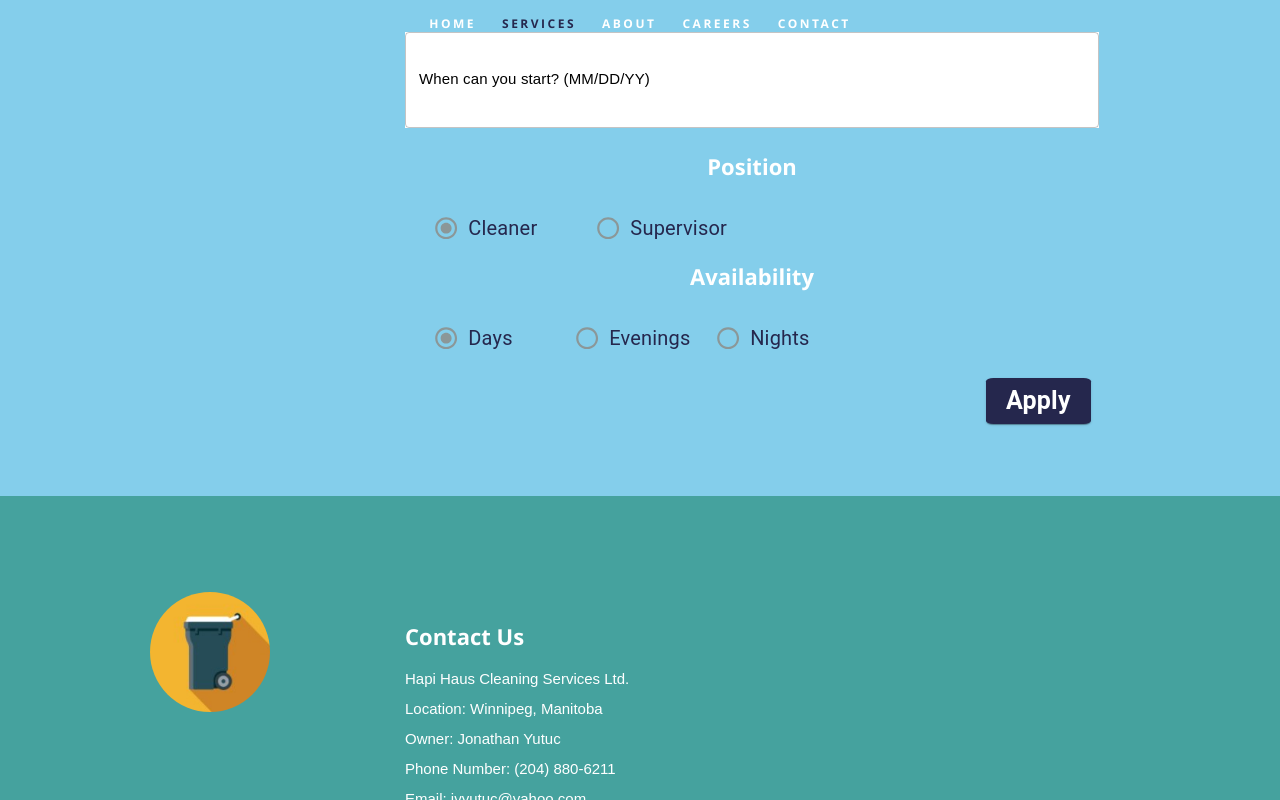
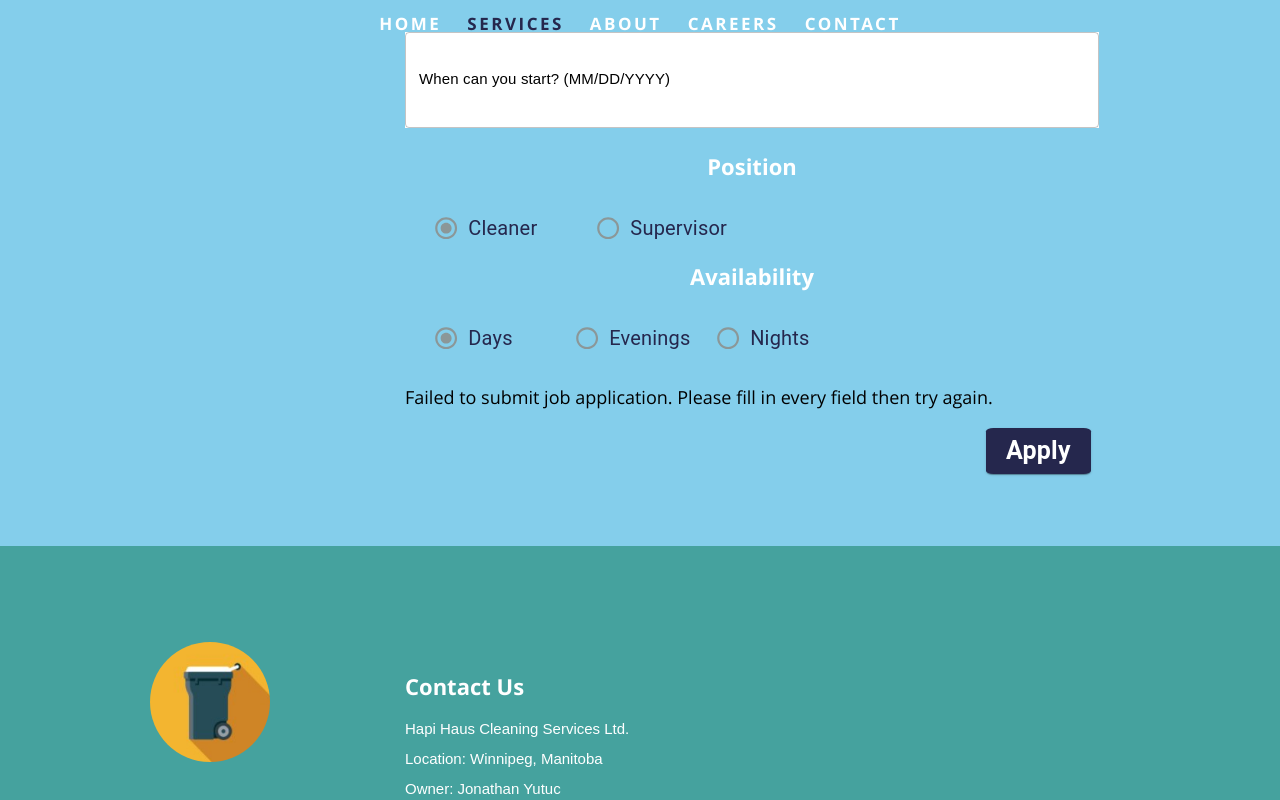
Before and after one commit to Yutuc/happyhaus-website, a React (Create React App) app: page / in a window 1280 px wide. Both pictures are taken after a click on the button "Apply". Shown: the part 2425-3225 px from the top of the page. Built offline with nearby package versions, Linux system fonts and the light colour scheme.

Commit message:
Added error checking for empty input fields and successful application screen after pressing Apply button.

```diff
--- a/package.json
+++ b/package.json
@@ -8,6 +8,7 @@
     "@testing-library/jest-dom": "^5.11.4",
     "@testing-library/react": "^11.1.0",
     "@testing-library/user-event": "^12.1.10",
+    "@types/react-transition-group": "^1.1.8",
     "anix": "^1.3.6",
     "emailjs-com": "^3.2.0",
     "jquery": "^3.6.0",
@@ -17,6 +18,7 @@
     "react-ga": "^3.3.0",
     "react-reveal": "^1.2.2",
     "react-scripts": "4.0.3",
+    "react-transition-group": "^4.4.2",
     "react-zmage": "^0.8.5-beta.36",
     "web-vitals": "^1.0.1"
   },
--- a/public/css/layout.css
+++ b/public/css/layout.css
@@ -176,6 +176,7 @@ ul#nav li a {
    line-height: 32px;
 	text-decoration: none;
    text-align: left;
+   font-size: 17px;
    color: #fff;
 
 	-webkit-transition: color .2s ease-in-out;
--- a/public/data.json
+++ b/public/data.json
@@ -6,6 +6,7 @@
     "servicesImage":"servicesicon.jpg",
     "aboutImage":"abouticon.jpg",
     "careerImage":"careericon.jpg",
+    "resultImage":"resulticon.jpg",
     "contactImage":"contacticon.jpg",
     "aboutText":"Hapi Haus Cleaning Services Ltd. is a proud family company with strong business ethics and principles. We believe in being honest and transparent with our clients and in building long-standing relationships on trust and integrity. We stand behind our high standards and quality services. We are committed to utilizing our resources and expertise to meet the ever-changing demands and objectives of your business.",
     "servicesText":"Hapi Haus Cleaning Services is a facility services company that empowers its customers through an approach that lowers facility service costs, increases efficiency and energizes performance. To achieve quality results, we formulate a cleaning service plan tailored to your office, warehouse, car dealership, retail stores. This approach allows us to maintain high standards based on specific performance metrics. As a result, it becomes easier to meet your cleaning needs. As skilled and trained cleaning professionals, we realize that a corporate image and a clean, healthy working environment is a must. We offer all the standard janitorial necessities such as: ",
--- a/src/App.js
+++ b/src/App.js
@@ -9,6 +9,7 @@ import Services from "./Components/Services";
 import Careers from "./Components/Careers";
 import Contact from "./Components/Contact";
 import emailjs from 'emailjs-com'
+import Result from "./Components/Result";
 
 class App extends Component {
   constructor(props) {
@@ -21,6 +22,7 @@ class App extends Component {
       startDate: "",
       position: "Cleaner",
       availability: "Day",
+      jobApplicationSubmited: false,
       data: {}
     };
 
@@ -34,6 +36,8 @@ class App extends Component {
     this.onChangeStartDate = this.onChangeStartDate.bind(this)
     this.onChangePosition = this.onChangePosition.bind(this)
     this.onChangeAvailability = this.onChangeAvailability.bind(this)
+    this.mainState = this.mainState.bind(this)
+    this.renderJobApplication = this.renderJobApplication.bind(this)
     this.submitJobApplication = this.submitJobApplication.bind(this)
   }
 
@@ -67,6 +71,14 @@ class App extends Component {
       availability: this.state.availability
     }
     , "user_EVG4whE5zfJ3KxDiS87DL");
+
+    this.setState({
+      jobApplicationSubmited: true,
+    })
+  }
+
+  mainState() {
+    return this.state;
   }
 
   onChangeFirstName(firstName) {
@@ -111,12 +123,9 @@ class App extends Component {
     });
   }
 
-  render() {
-    return (
-      <div className="App">
-        <Header data={this.state.data.main} />
-        <Services data={this.state.data.main} />
-        <About data={this.state.data.main} />
+  renderJobApplication() {
+    if(!this.state.jobApplicationSubmited) {
+      return (
         <Careers
           data={this.state.data.main}
           submitJobApplication={this.submitJobApplication}
@@ -127,7 +136,23 @@ class App extends Component {
           onChangeStartDate={this.onChangeStartDate}
           onChangePosition={this.onChangePosition}
           onChangeAvailability={this.onChangeAvailability}
+          mainState={this.mainState}
         />
+      )
+    } else {
+        return (
+          <Result data={this.state.data.main} />
+        )
+    }
+  }
+
+  render() {
+    return (
+      <div className="App">
+        <Header data={this.state.data.main} />
+        <Services data={this.state.data.main} />
+        <About data={this.state.data.main} />
+        {this.renderJobApplication()}
         <Contact data={this.state.data.main} />
         <Footer data={this.state.data.main} />
       </div>
--- a/src/Components/Careers.js
+++ b/src/Components/Careers.js
@@ -10,6 +10,25 @@ import AvailabilityRadioButtons from "./AvailabilityRadioButtons";
 import PositionRadioButtons from "./PositionRadioButtons";
 
 class About extends Component {
+
+  constructor(props) {
+    super(props);
+
+    this.state = {
+      applyButtonPressed: false
+    }
+}
+
+  missingInputWarning = () => {
+    if(this.state.applyButtonPressed && this.props.mainState().firstName === "" && this.props.mainState().lastName === "" && this.props.mainState().fromEmail === "" && this.props.mainState().phoneNumber === "" && this.props.mainState().startDate === "") {
+      return (
+        <div style={{marginTop: "1rem", marginBottom: "1rem", fontSize: 18, textAlign: 'left', color: "black"}}>
+          Failed to submit job application. Please fill in every field then try again.
+        </div>
+      )
+    }
+  }
+
   render() {
     if (!this.props.data) return null;
 
@@ -77,7 +96,7 @@ class About extends Component {
                             <form id="input-box" noValidate autoComplete="off" onSubmit={handleSubmit}>
                             <TextField onChange={(event) => {
                                 this.props.onChangeStartDate(event.target.value)
-                                }} id="outlined-basic" style={{textAlign: 'left', backgroundColor: "white"}} label={<Typography id="typography">When can you start? (MM/DD/YY)</Typography>} variant="outlined" inputProps={{min: 0, style: { textAlign: 'left', paddingTop: 30, fontSize: 20}}} />
+                                }} id="outlined-basic" style={{textAlign: 'left', backgroundColor: "white"}} label={<Typography id="typography">When can you start? (MM/DD/YYYY)</Typography>} variant="outlined" inputProps={{min: 0, style: { textAlign: 'left', paddingTop: 30, fontSize: 20}}} />
                             </form>
                         </div>
                     </Grid>
@@ -86,20 +105,14 @@ class About extends Component {
                 <PositionRadioButtons onChangePosition={this.props.onChangePosition}/>
                 <h2 class="form-headers">Availability</h2>
                 <AvailabilityRadioButtons onChangeAvailability={this.props.onChangeAvailability}/>
+                {this.missingInputWarning()}
                 <Button style={{textTransform: 'none', float: 'right'}} onClick={() => {
-                        // if(nameTextFieldValue !== "" && phoneTextFieldValue !== "" && emailTextFieldValue !== "") {
-                        //     props.onAnswerSelected(props.question,
-                        //     {
-                        //     name: nameTextFieldValue,
-                        //     phone: phoneTextFieldValue,
-                        //     email: emailTextFieldValue
-                        //     }, props.answerOptions[0].type);
-                        //     nameTextFieldValue = "";
-                        //     phoneTextFieldValue = "";
-                        //     emailTextFieldValue = "";
-                        // }
-                        this.props.submitJobApplication();
-                        }}>
+                        this.setState({
+                          applyButtonPressed: true
+                        });
+                        if(this.props.mainState().firstName !== "" && this.props.mainState().lastName !== "" && this.props.mainState().fromEmail !== "" && this.props.mainState().phoneNumber !== "" && this.props.mainState().startDate !== "") {
+                            this.props.submitJobApplication();
+                        }}}>
                         <Paper style={{fontSize: 25, color: 'white', backgroundColor: "#25274D", padding: .75, borderRadius: "7%", fontWeight: "700"}}>&#160;&#160;&#160;Apply&#160;&#160;&#160;</Paper>
                 </Button>
             </div>
--- /dev/null
+++ b/src/Components/Result.js
@@ -0,0 +1,37 @@
+import React, { Component } from "react";
+import Fade from "react-reveal";
+
+class Result extends Component {
+
+  constructor(props) {
+    super(props);
+  }
+
+  render() {
+    if (!this.props.data) return null;
+
+    const profilepic = "images/" + this.props.data.resultImage;
+
+    return (
+      <section id="careers">
+        <Fade duration={1000}>
+          <div className="row">
+            <div className="three columns">
+              <img
+                className="profile-pic"
+                src={profilepic}
+                alt="Result"
+              />
+            </div>
+            <div className="nine columns main-col">
+              <h2></h2>
+              <h2 style={{display: 'flex',  justifyContent:'center', alignItems:'center'}}>Thank you for applying to Hapi Haus Cleaning Services. Your information have been sent to our email and we will be getting in touch with you as soon as we can.</h2>
+            </div>
+          </div>
+        </Fade>
+      </section>
+    );
+  }
+}
+
+export default Result;
```
Also changed, not shown: public/images/resulticon.jpg (added), 1 other file (tests, documents, lock files or other folders).
